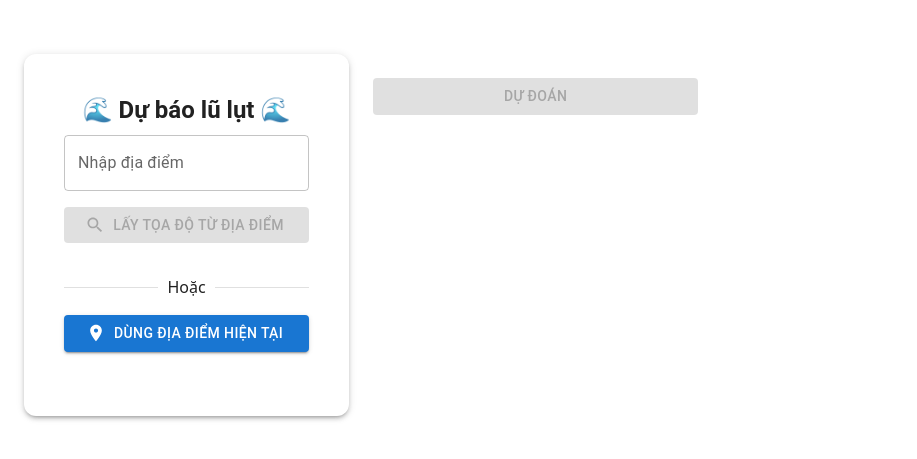
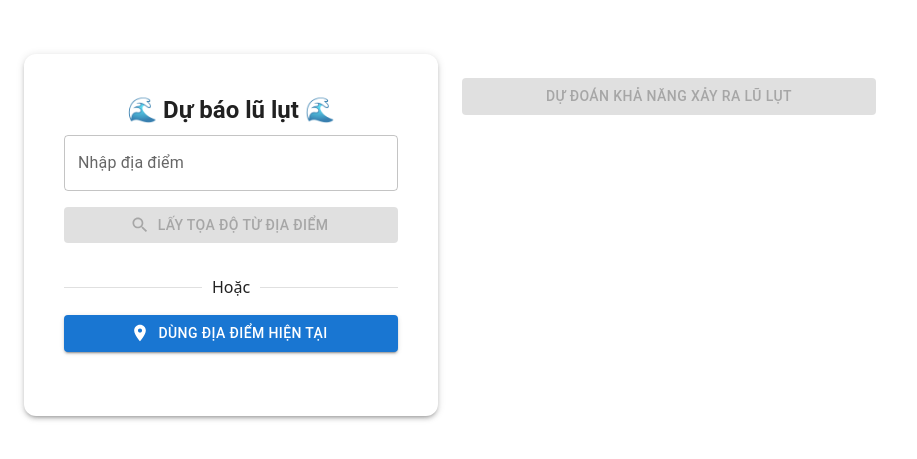
Before and after one commit to AnPhanCNTT-K63/flood-forecast, a React (Vite) app: page / in a window 1280 px wide. Shown: the part 165-624 px from the top of the page, without its empty margins (0-917 px from the left). Built offline with nearby package versions, Linux system fonts and the light colour scheme.

Commit message:
fix text

```diff
--- a/src/App.jsx
+++ b/src/App.jsx
@@ -199,7 +199,7 @@ function App() {
             sx={{ mt: 3 }}
             disabled={!weatherForFloodPrediction}
           >
-            Dự đoán
+            Dự Đoán Khả Năng Xảy Ra Lũ Lụt
           </Button>
           {prediction !== null && (
             <Typography variant="h6" sx={{ mt: 2 }}>
```
